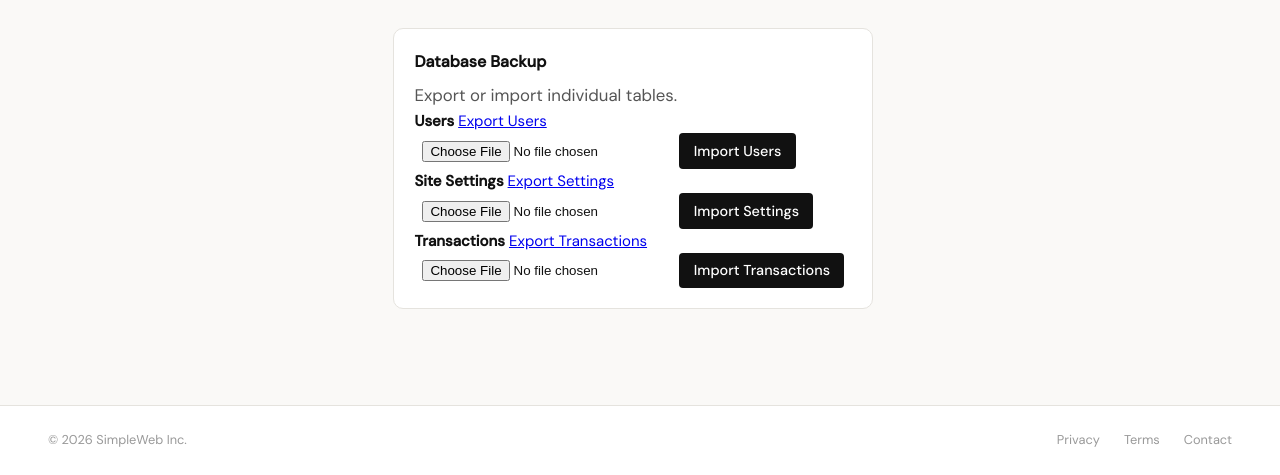
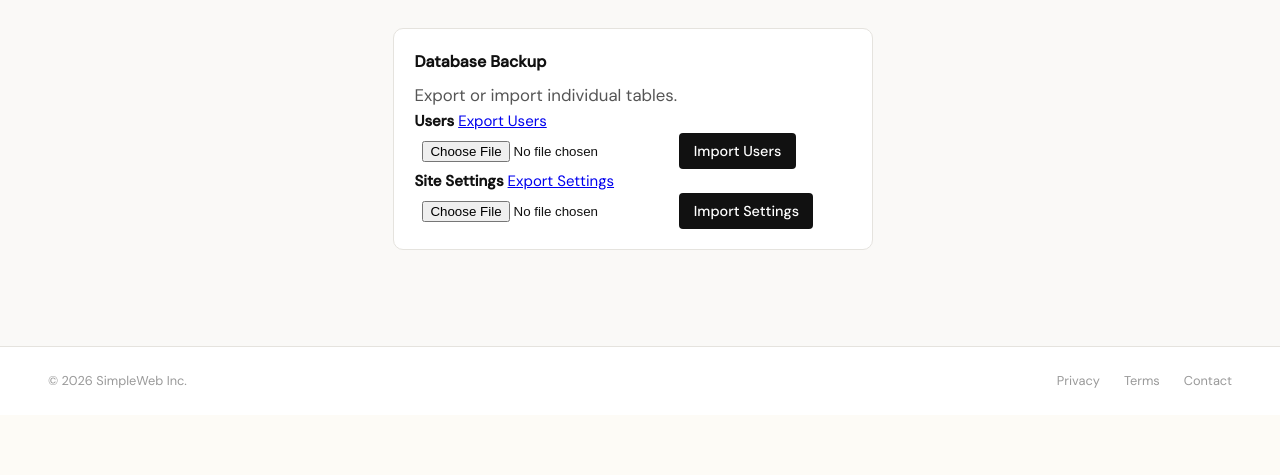
Before and after one commit to radufabian9794-glitch/SimpleWeb, a Flask app: page /admin in a window 1280 px wide. Shown: the part 658-1133 px from the top of the page. After the commit the page ends 1046 px from the top, so only its background shows below. Run offline with Flask 3, Linux system fonts and the light colour scheme; the visitor is signed in with stand-in values (Sample User, id 1); tables that the repository leaves empty hold one stand-in row (values such as "Sample post"); some web fonts are replaced.

Commit message:
Transaction-related code removed

```diff
--- a/app.py
+++ b/app.py
@@ -287,7 +287,7 @@ def _clear_table_and_dependents(table_name):
 
     # Then delete from the requested table
     db.session.execute(text(f"DELETE FROM {table_name}"))
-    # NOTE: do not commit here; caller should manage transaction scope to avoid nested transactions
+    # NOTE: do not commit here; caller should manage the savepoint scope to avoid nested writes
 
 
 def _clear_table_and_dependents_session(table_name, session):
@@ -412,7 +412,6 @@ def admin_backup_export():
         backup = {
             "users": _serialize_model_rows(User),
             "site_settings": _serialize_model_rows(SiteSetting),
-            "transactions": _serialize_table_by_name("transactions") if inspect(db.engine).has_table("transactions") else [],
         }
 
         data = json.dumps(backup, indent=2)
@@ -552,81 +551,6 @@ def admin_import_site_settings():
     return redirect(url_for("admin_page"))
 
 
-@app.route("/admin/backup/export/transactions")
-def admin_export_transactions():
-    if "user_id" not in flask.session:
-        flash("Please sign in to continue.", "error")
-        return redirect(url_for("auth"))
-    current_user = User.query.get(flask.session["user_id"])
-    if not current_user or current_user.admin != 1:
-        flash("You do not have permission to access the admin area.", "error")
-        return redirect(url_for("dashboard"))
-
-    try:
-        if not inspect(db.engine).has_table("transactions"):
-            flash("No transactions table present.", "error")
-            return redirect(url_for("admin_page"))
-        data = json.dumps(_serialize_table_by_name("transactions"), indent=2)
-        filename = f"transactions-backup-{datetime.utcnow().strftime('%Y%m%dT%H%M%SZ')}.json"
-        flash("Transactions export ready.", "success")
-        return Response(data, mimetype="application/json", headers={"Content-Disposition": f"attachment;filename={filename}"})
-    except Exception as e:
-        flash(f"Failed to export transactions: {e}", "error")
-        return redirect(url_for("admin_page"))
-
-
-@app.route("/admin/backup/import/transactions", methods=["POST"])
-def admin_import_transactions():
-    if "user_id" not in flask.session:
-        flash("Please sign in to continue.", "error")
-        return redirect(url_for("auth"))
-    current_user = User.query.get(flask.session["user_id"])
-    if not current_user or current_user.admin != 1:
-        flash("You do not have permission to access the admin area.", "error")
-        return redirect(url_for("dashboard"))
-
-    if not inspect(db.engine).has_table("transactions"):
-        flash("No transactions table present.", "error")
-        return redirect(url_for("admin_page"))
-
-    f = request.files.get("backup_file")
-    if not f:
-        flash("No backup file uploaded.", "error")
-        return redirect(url_for("admin_page"))
-
-    try:
-        payload = json.load(f)
-    except Exception:
-        flash("Uploaded file is not valid JSON.", "error")
-        return redirect(url_for("admin_page"))
-
-    try:
-        rows = payload if isinstance(payload, list) else payload.get("transactions", [])
-
-        # Validate foreign keys first (e.g., user_id references users.id)
-        ok, msg = _validate_foreign_keys_for_rows("transactions", rows)
-        if not ok:
-            flash(f"Failed to import transactions: {msg}", "error")
-            return redirect(url_for("admin_page"))
-
-        with transactional_session():
-            _clear_table_and_dependents("transactions")
-            inspector = inspect(db.engine)
-            cols = [c["name"] for c in inspector.get_columns("transactions")]
-            for row in rows:
-                params = {c: row.get(c) for c in cols}
-                cols_list = ",".join(cols)
-                vals_list = ",".join([f":{c}" for c in cols])
-                sql = text(f"INSERT INTO transactions ({cols_list}) VALUES ({vals_list})")
-                db.session.execute(sql, params)
-
-        flash("Transactions imported successfully.", "success")
-    except Exception as e:
-        flash(f"Failed to import transactions: {e}", "error")
-
-    return redirect(url_for("admin_page"))
-
-
 @app.route("/admin/backup/import", methods=["POST"])
 def admin_backup_import():
     if "user_id" not in flask.session:
@@ -650,20 +574,15 @@ def admin_backup_import():
         return redirect(url_for("admin_page"))
 
     try:
-        # If the uploaded JSON is the full backup object (users/site_settings/transactions), accept that
-        if isinstance(payload, dict) and ("users" in payload or "site_settings" in payload or "transactions" in payload):
+        # If the uploaded JSON is the full backup object (users/site_settings), accept that
+        if isinstance(payload, dict) and ("users" in payload or "site_settings" in payload):
             users = payload.get("users", [])
             settings = payload.get("site_settings", [])
-            transactions = payload.get("transactions", [])
 
-            # Clear dependent tables then parents
-            # perform imports inside one transaction and validate foreign keys
             SessionLocal = sessionmaker(bind=db.engine)
             db_sess = SessionLocal()
             try:
                 with db_sess.begin():
-                    # clear dependent tables first
-                    _clear_table_and_dependents_session("transactions", db_sess)
                     _clear_table_and_dependents_session("users", db_sess)
                     _clear_table_and_dependents_session("site_settings", db_sess)
 
@@ -678,24 +597,6 @@ def admin_backup_import():
                         for k, v in row.items():
                             setattr(s, k, v)
                         db_sess.add(s)
-
-                    # flush so newly added parents are visible for FK validation
-                    db_sess.flush()
-
-                    # validate transactions referential integrity
-                    if transactions:
-                        ok, msg = _validate_foreign_keys_for_rows_session("transactions", transactions, db_sess)
-                        if not ok:
-                            raise Exception(msg)
-
-                        inspector = inspect(db.engine)
-                        cols = [c["name"] for c in inspector.get_columns("transactions")]
-                        for row in transactions:
-                            params = {c: row.get(c) for c in cols}
-                            cols_list = ",".join(cols)
-                            vals_list = ",".join([f":{c}" for c in cols])
-                            sql = text(f"INSERT INTO transactions ({cols_list}) VALUES ({vals_list})")
-                            db_sess.execute(sql, params)
 
                 flash("Backup imported successfully.", "success")
             finally:
--- a/templates/admin.html
+++ b/templates/admin.html
@@ -70,14 +70,6 @@
         </form>
       </div>
 
-      <div class="backup-row">
-        <strong>Transactions</strong>
-        <a href="{{ url_for('admin_export_transactions') }}" class="btn-secondary">Export Transactions</a>
-        <form action="{{ url_for('admin_import_transactions') }}" method="post" enctype="multipart/form-data" style="display:inline-block;margin-left:0.5rem;">
-          <input type="file" name="backup_file" accept="application/json" required />
-          <button type="submit" class="btn-primary">Import Transactions</button>
-        </form>
-      </div>
     </section>
   </main>
 
```
